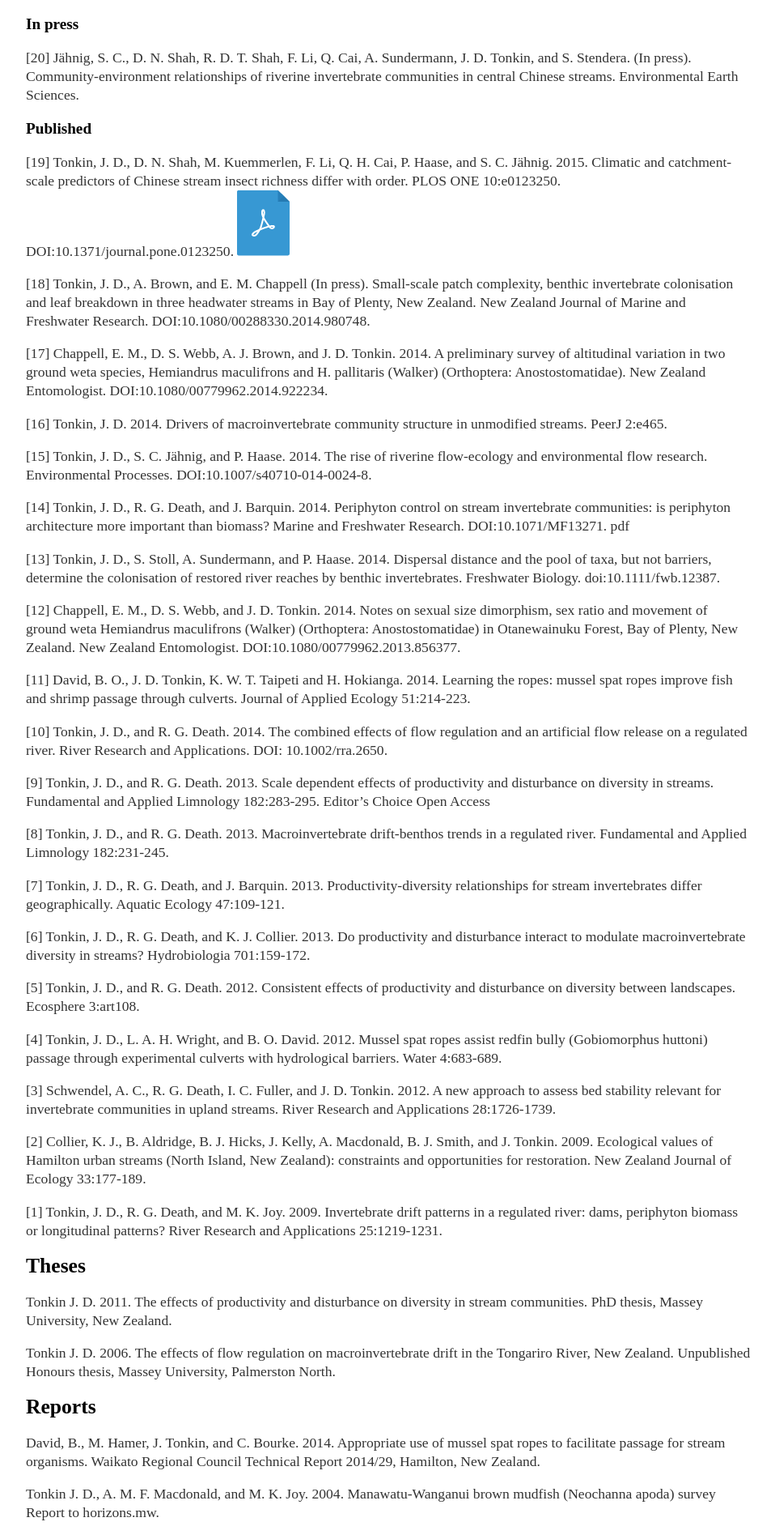
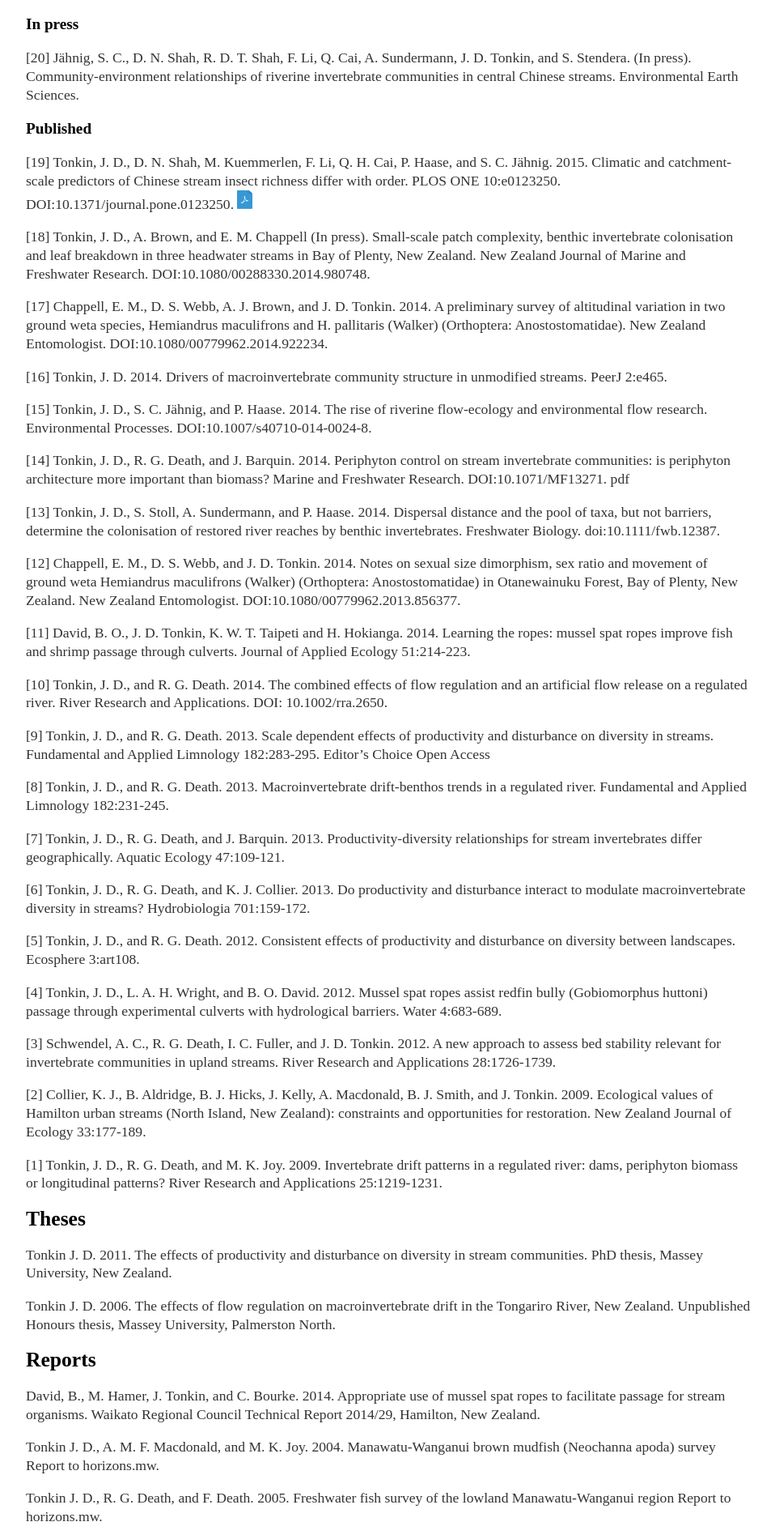
Before and after one commit to jdtonkin/jdtonkin.github.io, a Jekyll site: the page built from Publications/index.html, in a window 1280 px wide. Shown: the part 848-2748 px from the top of the page at 81% size, without its empty margins (160-1118 px from the left). Built offline with Jekyll 4.4.1, drawn with Linux system fonts in a browser that asks for light colours.

Commit message:
changed pdf symbol to 1.3em to match text

```diff
--- a/Publications/index.html
+++ b/Publications/index.html
@@ -37,7 +37,7 @@
 <h3>Published</h3>
 
 <p>[19] Tonkin, J. D., D. N. Shah, M. Kuemmerlen, F. Li, Q. H. Cai, P. Haase, and S. C. Jähnig. 2015. Climatic and catchment-scale predictors of Chinese stream insect richness differ with order. PLOS ONE 10:e0123250.
-DOI:10.1371/journal.pone.0123250.  <a href="2015 Tonkin etal PLOS ONE.pdf" target="_blank"><img src="pdf-blue.png" alt="broken" style="height: line-height"></a> </p>
+DOI:10.1371/journal.pone.0123250.  <a href="2015 Tonkin etal PLOS ONE.pdf" target="_blank"><img src="pdf-blue.png" alt="broken" style="height: 1.3em"></a> </p>
 
 <p>[18] Tonkin, J. D., A. Brown, and E. M. Chappell (In press). Small-scale patch complexity, benthic invertebrate colonisation and leaf breakdown in three headwater streams in Bay of Plenty, New Zealand. New Zealand Journal of Marine and Freshwater Research. DOI:10.1080/00288330.2014.980748.</p>
 
```
